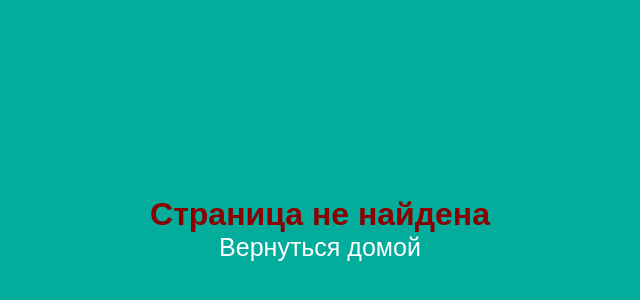
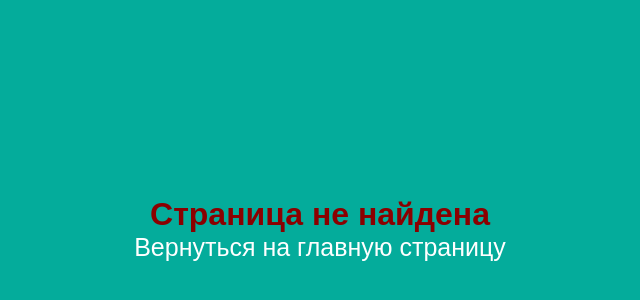
Before and after one commit to Ismoil2888/faster, a React (Create React App) app: page / in a window 1280 px wide. Shown: the part 60-360 px from the top of the page, without its empty margins (320-960 px from the left). Built offline with nearby package versions, Linux system fonts and the light colour scheme.

Commit message:
new update commit

```diff
--- a/src/components/NotfoundPage.jsx
+++ b/src/components/NotfoundPage.jsx
@@ -1,6 +1,5 @@
 import React from 'react';
 import { Link } from "react-router-dom";
-import SignUp from './auth/SignUp';
 
 
 export function NotfoundPage() {
@@ -9,7 +8,7 @@ export function NotfoundPage() {
        <div className='notfoundpage'>
         <h1>Страница не найдена</h1>
         <p>
-            <Link className='homeback' to="/signup">Вернуться домой</Link>
+            <Link className='homeback' to="/signup">Вернуться на главную страницу</Link>
         </p>
        </div>
     </div>
```
